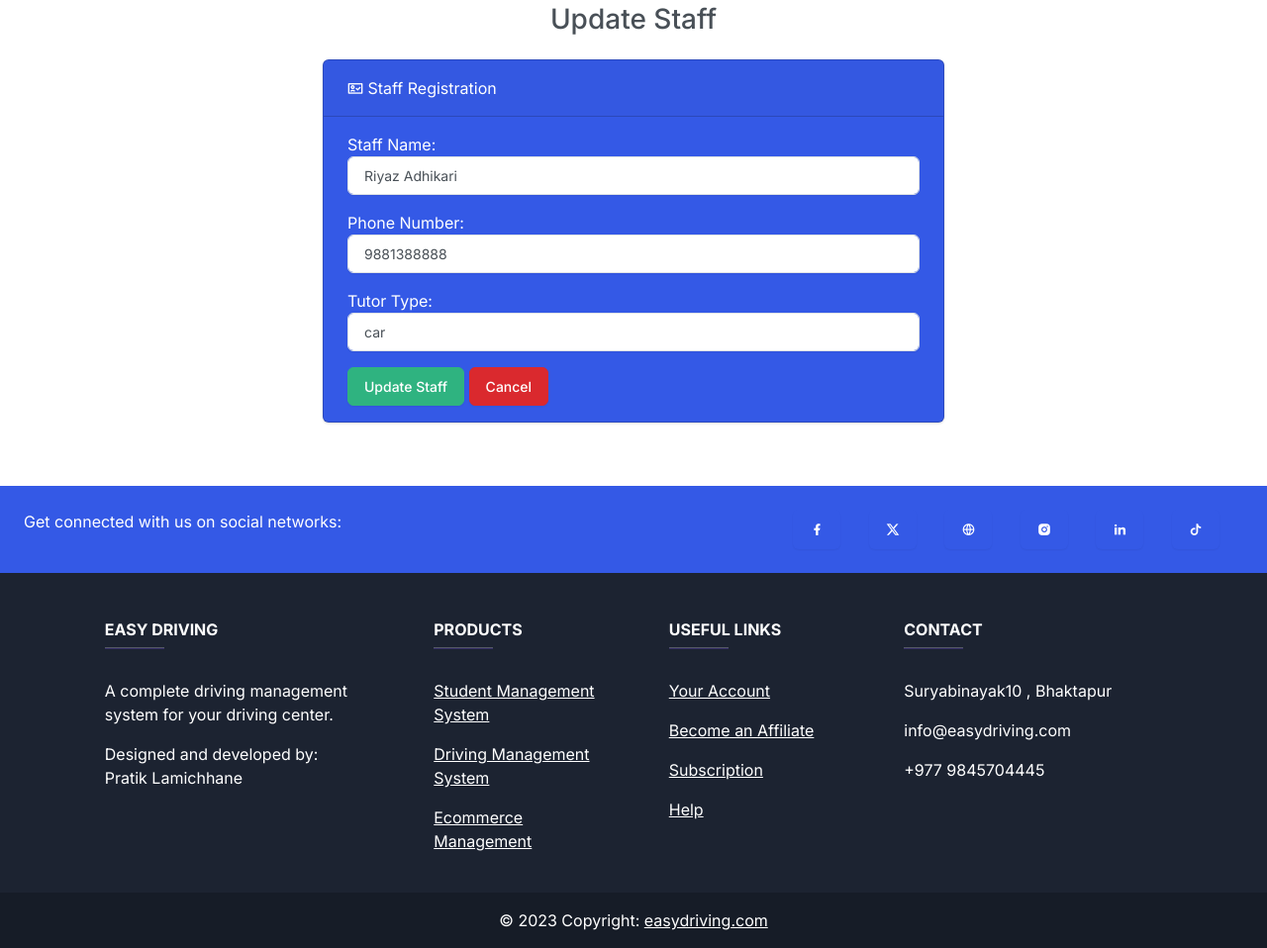
After one commit to pratiklamichhane/Driving-school-management-system, a Django app: page /editstaff/1/ in a window 1280 px wide. The commit adds this page. Shown: the part 141-1099 px from the top of the page at 99% size. Run offline with Django 4.2, Linux system fonts and the light colour scheme; data comes from the database, SQL or seed files in the repository; both versions use the stored data as it was after the commit; some libraries are stand-ins or nearby versions.

Commit message:
edit student and staff feature

```diff
--- /dev/null
+++ b/base_project/management/templates/management/editstaff.html
@@ -0,0 +1,27 @@
+{% extends "management/base.html" %}
+{% block Title %}Update Staff{% endblock Title %}
+{% block body %}
+<h3 class="text-center m-4">Update Staff</h3>
+{% if success %}
+<div class="alert alert-dismissible alert-success m-5" bis_skin_checked="1">
+    <button type="button" class="btn-close" data-bs-dismiss="alert"></button>
+    <strong>Well done!</strong>Staff Updated Sucessfully </div>
+  <a class="btn btn-primary m-5" href="{% url "index" %}">Go to Dashboard</a>
+{% else %}
+<div class="row justify-content-center">
+    <div class="col-6 mx-auto">
+        <div class="card text-white bg-primary mb-3">
+            <div class="card-header"><i class="ri-pass-valid-line"></i> Staff Registration</div>
+            <div class="card-body">
+                <form action="" method="POST">
+                    {% csrf_token %}
+                    {{ form.as_p }}
+                    <button type="submit" class="btn btn-success">Update Staff</button>
+                    <a href="{% url 'staffs' %}" class="btn btn-danger">Cancel</a>
+                </form>
+            </div>
+        </div>
+    </div>
+</div>
+{% endif %}
+{% endblock body %}
--- a/base_project/management/templates/management/index.html
+++ b/base_project/management/templates/management/index.html
@@ -100,6 +100,7 @@ notifications center starts {% endcomment %}
               <td>{{ student.payment_status}}</td>
               <td><a type="button" class="btn btn-primary" href="{% url 'view_student' student.id%}" data-bs-toggle="modal" data-bs-target="#mymodal{{student.id}}"
                 ><i class="ri-eye-line"></i></a>
+              <a href="{% url "editstudent" student.id %}" class="btn btn-secondary"><i class="ri-edit-box-line"></i></a>
                 {% comment %} modal view student {% endcomment %}
                 <div class="modal" bis_skin_checked="1" id="mymodal{{student.id}}" tabindex="-1" aria-labelledby="mymodellabel1" aria-hidden="true" >
                   <div class="modal-dialog" role="document" bis_skin_checked="1">
@@ -123,7 +124,7 @@ notifications center starts {% endcomment %}
                         <p><i class="ri-map-pin-user-line"></i> Staff Assigned: <strong>{{student.staff_assigned}}</strong></p>
                       </div>
                       <div class="modal-footer" bis_skin_checked="1">
-                        <button type="button" class="btn btn-warning"><i class="ri-edit-box-line"></i> Edit Student</button>
+                        <a href="{% url "editstudent" student.id %}"type="button" class="btn btn-warning"><i class="ri-edit-box-line"></i> Edit Student</a>
                         <button type="button" class="btn btn-secondary" data-bs-dismiss="modal">Close</button>
                       </div>
                     </div>
--- a/base_project/management/templates/management/staffs.html
+++ b/base_project/management/templates/management/staffs.html
@@ -62,7 +62,7 @@
                           <p><i class="ri-map-pin-user-line"></i> Total Students: <strong>{{staff.total_students_count}}</strong></p>
                         </div>
                         <div class="modal-footer" bis_skin_checked="1">
-                          <button type="button" class="btn btn-danger"><i class="ri-edit-box-line"></i> Edit Staff</button>
+                          <a type="button" class="btn btn-danger"  href="{% url "editstaff" staff.staff_id%}"><i class="ri-edit-box-line"></i> Edit Staff</a>
                           <button type="button" class="btn btn-secondary" data-bs-dismiss="modal">Close</button>
                         </div>
                       </div>
--- a/base_project/management/urls.py
+++ b/base_project/management/urls.py
@@ -8,4 +8,7 @@ urlpatterns = [
     path('staffs/students/<int:staff_id>/', views.students_assigned_to_staff, name='staff_students'),
     path('addstudent/', views.addStudent , name="addstudent"),
     path('addstaff/', views.addStaff , name="addstaff"),
+    path('editstudent/<int:id>/', views.editStudent , name="editstudent"),
+    path('editstaff/<int:id>/', views.editStaff , name="editstaff"),
+    path('deletestudent/<int:id>', views.deleteStudent , name="deletestudent")
     ]
--- a/base_project/management/views.py
+++ b/base_project/management/views.py
@@ -106,3 +106,44 @@ def addStaff(request):
     return render(request, 'management/addstaff.html', {
         'form': StaffForm()
     })
+
+def editStudent(request , id):
+    if request.method == "POST":
+        student = Student.objects.get(pk=id)
+        form = StudentForm(request.POST , instance=student)
+        if form.is_valid():
+            form.save()
+            return render(request, 'management/editstudent.html',{
+                'form': form,
+                'success' : True,
+            })
+    else:
+        student = Student.objects.get(pk=id)
+        form = StudentForm(instance=student)
+    return render(request, 'management/editstudent.html',{
+        'form': form
+    })
+
+def editStaff(request , id):
+    if request.method=="POST":
+        staff = Staffs.objects.get(pk=id)
+        form = StaffForm(request.POST, instance=staff)
+        if form.is_valid():
+            form.save()
+            return render(request , 'management/editstaff.html',{
+                'form' : form,
+                'success' : True,
+            })
+
+    else:
+        staff = Staffs.objects.get(pk = id)
+        form = StaffForm(instance=staff)
+    return render(request , 'management/editstaff.html',{
+        'form':form
+    })
+
+def deleteStudent(request , id):
+    if request.method == "POST":
+        student = Student.objects.get(pk=id)
+        student.delete()
+    return HttpResponseRedirect(reverse('index'))
```
Also changed, not shown: base_project/management/templates/management/editstudent.html (added, +28 -0 lines), base_project/db.sqlite3.
